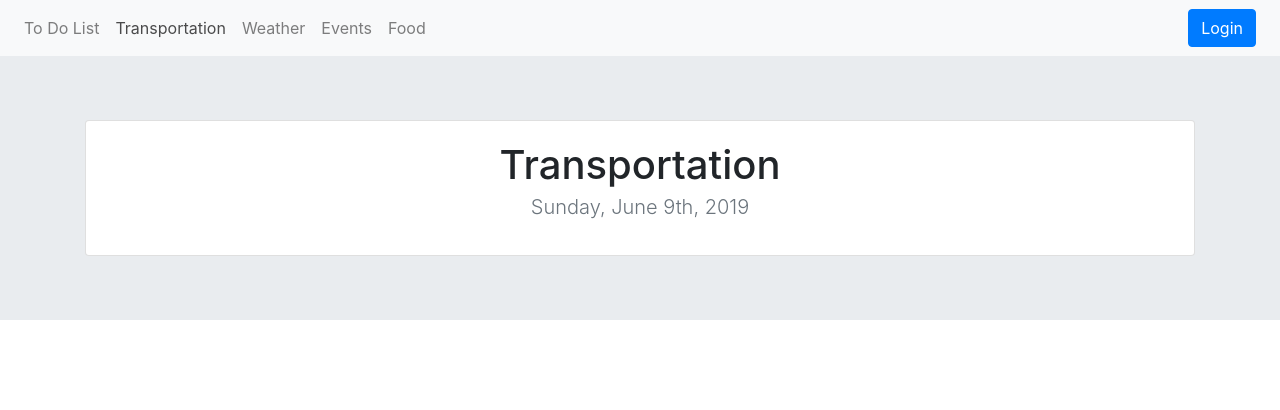
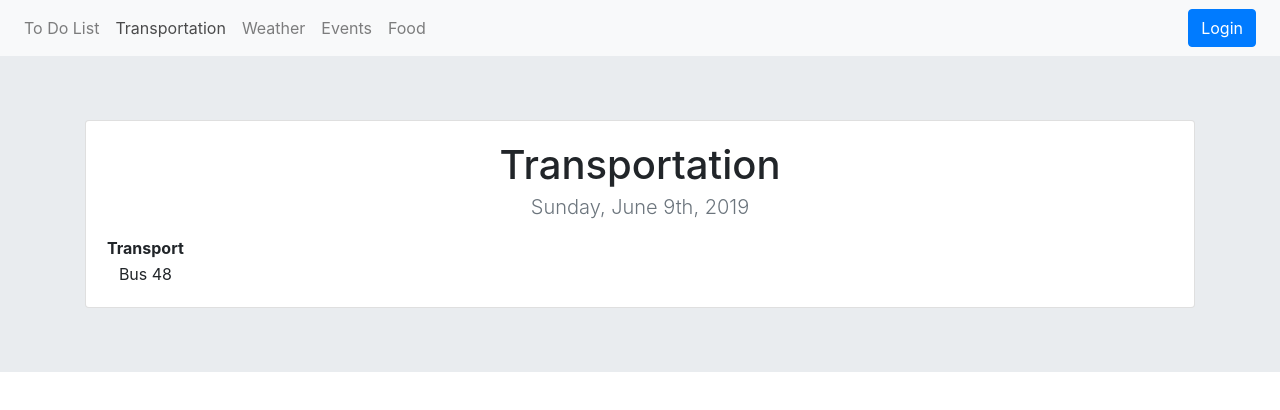
Before and after one commit to esarnb/Plan-It, a plain HTML site: page index.html in a window 1280 px wide. Both pictures are taken after a click on the link "Transportation". Drawn offline with nearby package versions, Linux system fonts and the light colour scheme.

Commit message:
added code for transportation tab to show a table based on the transportation type and status

```diff
--- a/assets/javascript/test.js
+++ b/assets/javascript/test.js
@@ -1,8 +1,30 @@
+
 
 $('#transport-tab').on('click',function() {
     var title = $('<h1>')
     title.text('Transportation')
     $('#widget-title').html(title);
+    // Make a table
+    var content = $('<table>');
+
+    // Adding Row for Table Headers
+    var contentRowHeader = $('<tr>')
+    var contentHeader = $('<th>Transport</th>')
+    contentRowHeader.append(contentHeader)
+
+
+    // Adding Data to table Headers
+    var contentRowData = $('<tr>')
+    var contentData = $('<td>Bus 48</td>')
+    contentRowData.append(contentData)
+
+    content.append(contentRowHeader)
+    content.append(contentRowData)
+
+    // Appending Content to Content Area
+    $('#content').append(content)
+
+
 
 })
 $('#weather-tab').on('click',function() {
```
Also changed, not shown: index.html (line endings or trailing spaces).
